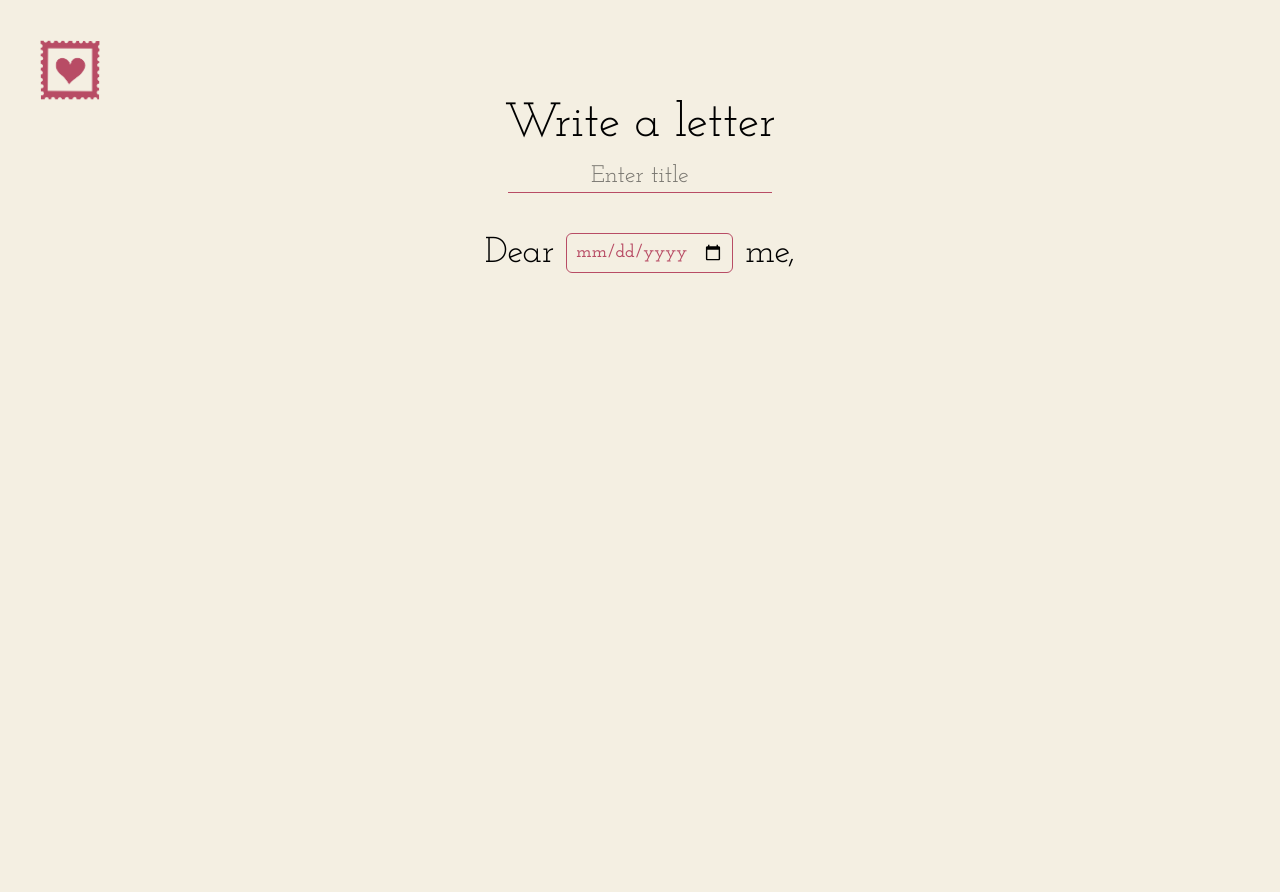
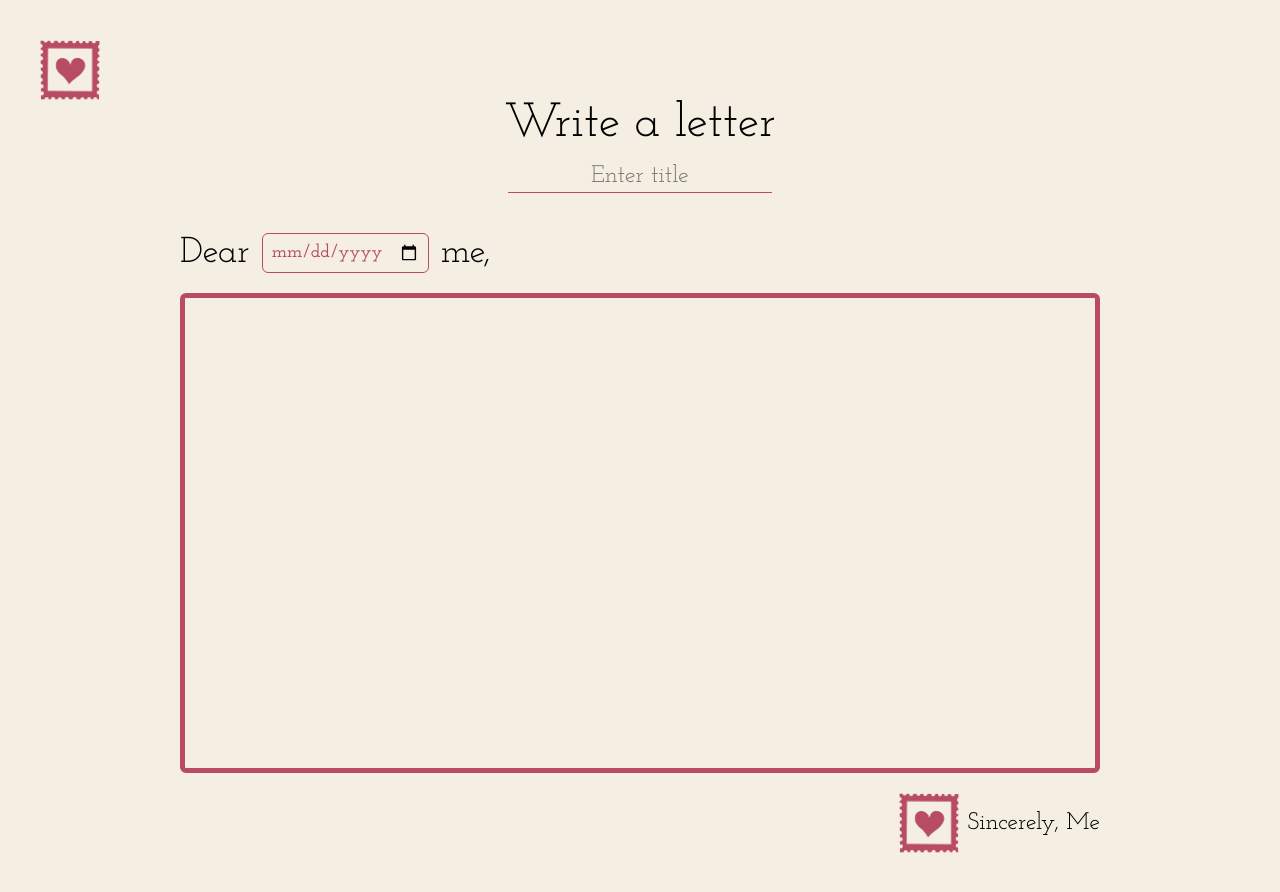
Before and after one commit to maryannintech/sincerely-me, a React (Vite) app: page / in a window 1280 px wide. Shown: the top 892 px of the page. Before the commit the page ends 800 px from the top, so only its background shows below. Built offline with nearby package versions, Linux system fonts and the light colour scheme; some icons are missing.

Commit message:
feat: improve form layout in MakeLetter component for better alignment and spacing

```diff
--- a/src/pages/MakeLetter.jsx
+++ b/src/pages/MakeLetter.jsx
@@ -5,7 +5,7 @@ export function MakeLetter() {
     <div className="sm:p-10 px-4 select-none">
       <Navbar />
       <div>
-        <form className="flex flex-col items-center justify-center">
+        <form className="flex flex-col items-center justify-center items-center">
           <label htmlFor="title" className="text-3xl sm:text-5xl">
             Write a letter
           </label>
@@ -16,15 +16,27 @@ export function MakeLetter() {
             className="text-center text-lg sm:text-2xl border-b-1 border-[var(--primary-color)] mt-1 sm:mt-3 focus:outline-none"
             required
           ></input>
-          <div className="flex gap-2 text-lg mt-5 sm:mt-10">
+          <div className="flex gap-2 text-lg mt-5 sm:mt-10 sm:w-230">
             <p className="sm:text-4xl sm:mr-1">Dear </p>
             <input
               type="date"
               min={new Date().toISOString().split("T")[0]}
               className="border-1 px-2 rounded-md border-[var(--primary-color)] text-[var(--primary-color)] font-semibold"
+              required
             ></input>
             <p className="sm:text-4xl sm:ml-1"> me,</p>
           </div>
+          <textarea className="sm:text-2xl border-5 border-[var(--primary-color)] rounded-md p-2 mt-5 sm:w-230 h-80 w-60 sm:h-120 resize-none" required></textarea>
+          <button
+            className="flex items-center gap-2 mt-5 sm:w-230 justify-end mb-20 sm:mb-5 cursor-pointer hover:opacity-80 transition-opacity"
+            type="submit"
+          >
+            <img
+              src="src\assets\images\logo.png"
+              className="w-10 sm:w-15"
+            ></img>
+            <p className="sm:text-2xl">Sincerely, Me</p>
+          </button>
         </form>
       </div>
     </div>
```
